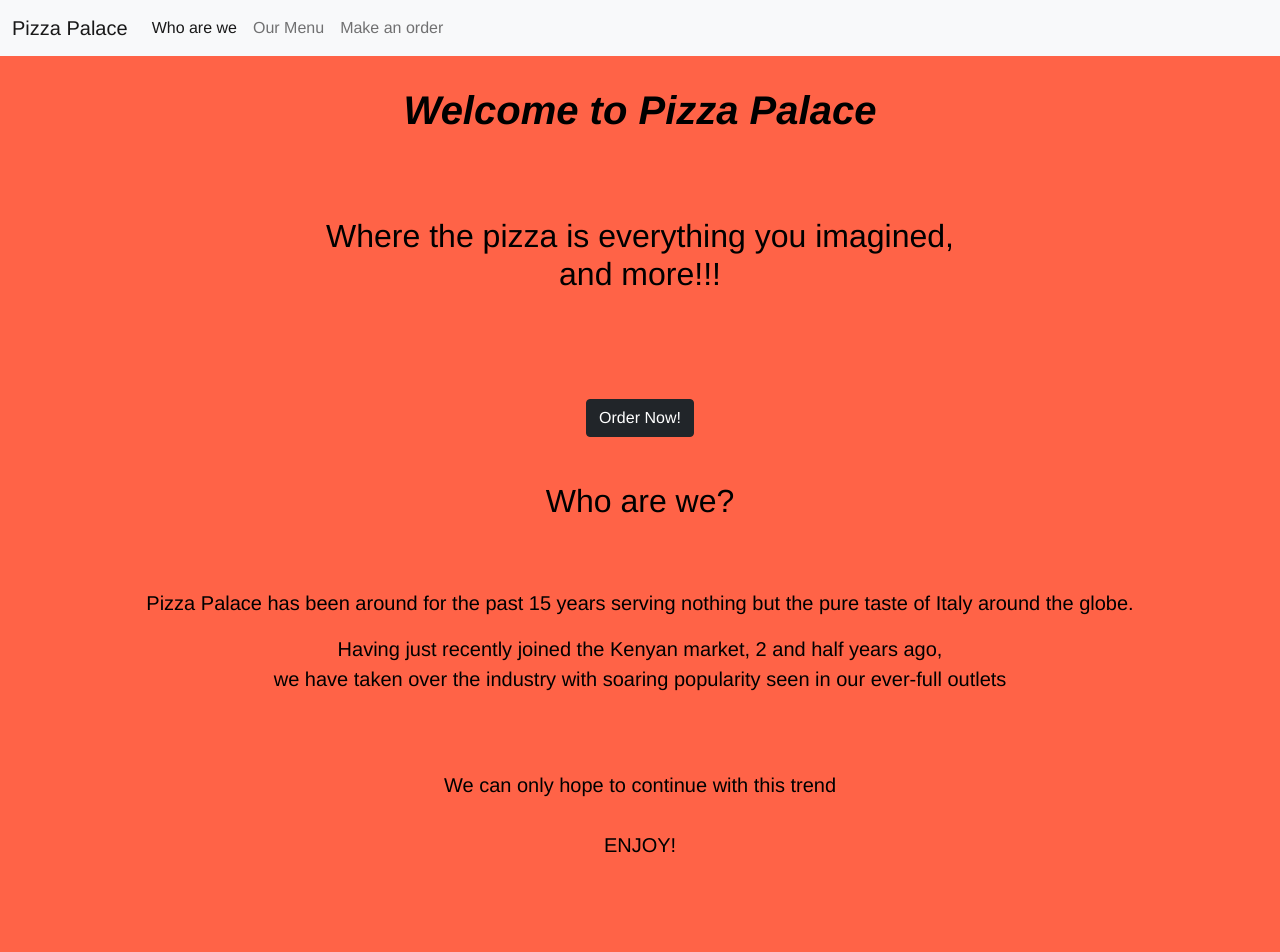
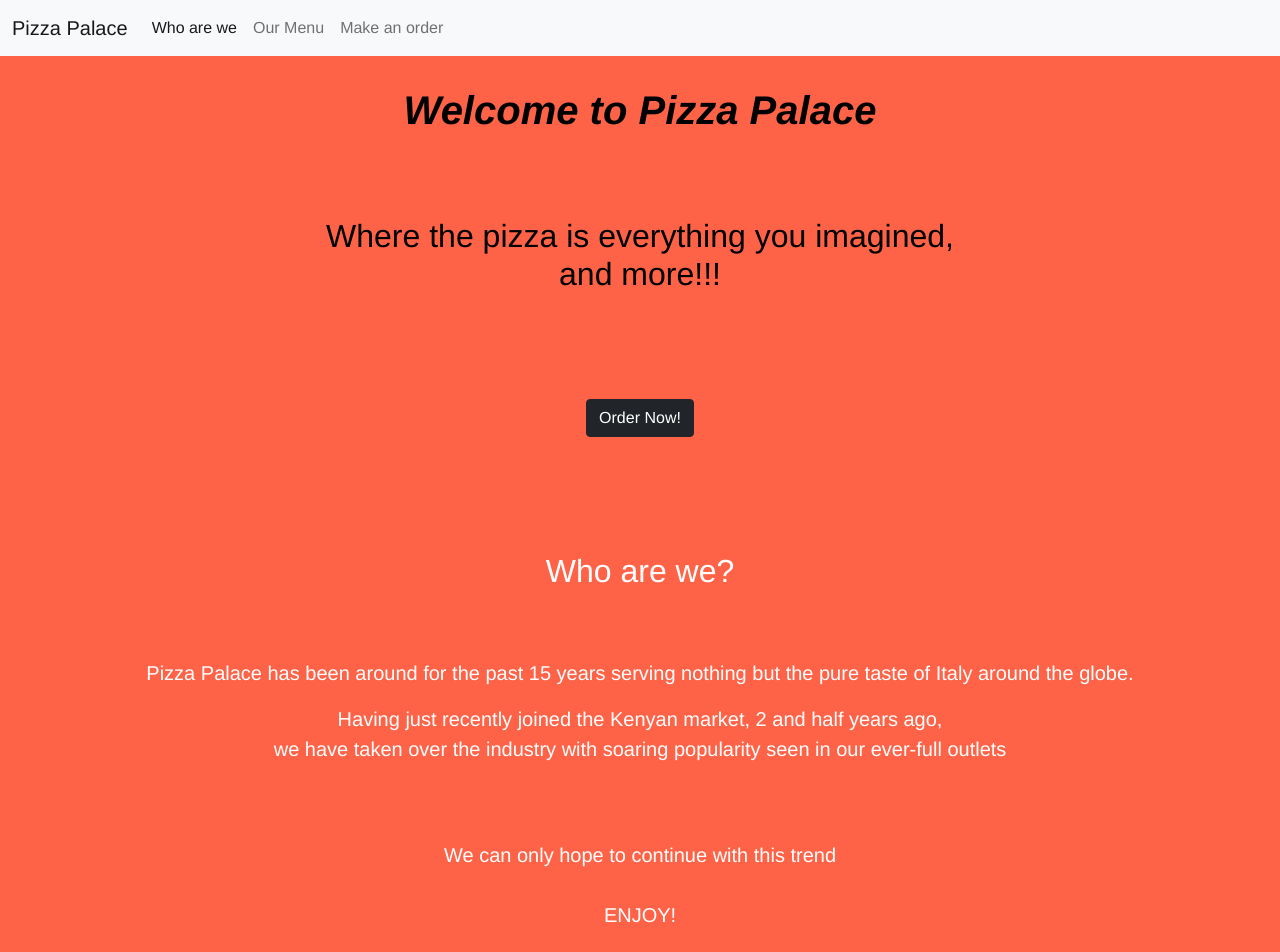
Before and after one commit to KairigoShawn/pizza-palace, a plain HTML site: page index.html in a window 1280 px wide. Shown: the top 952 px of the page. Drawn offline with nearby package versions, Linux system fonts and the light colour scheme.

Commit message:
styles about us text

```diff
--- a/css/style.css
+++ b/css/style.css
@@ -20,3 +20,7 @@
   height: 500px;
   text-align: center;
 }
+#about-text {
+  color: #ffffff;
+  padding-top: 70px;
+}
```
